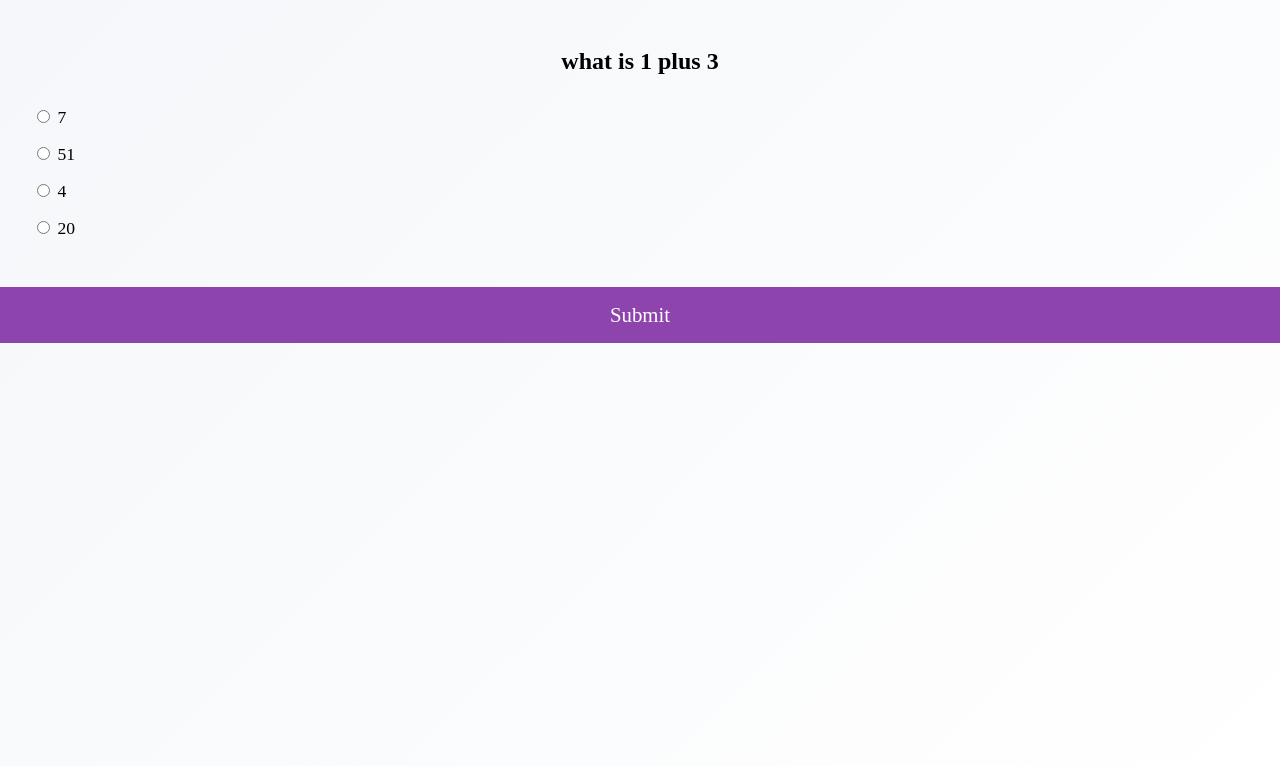
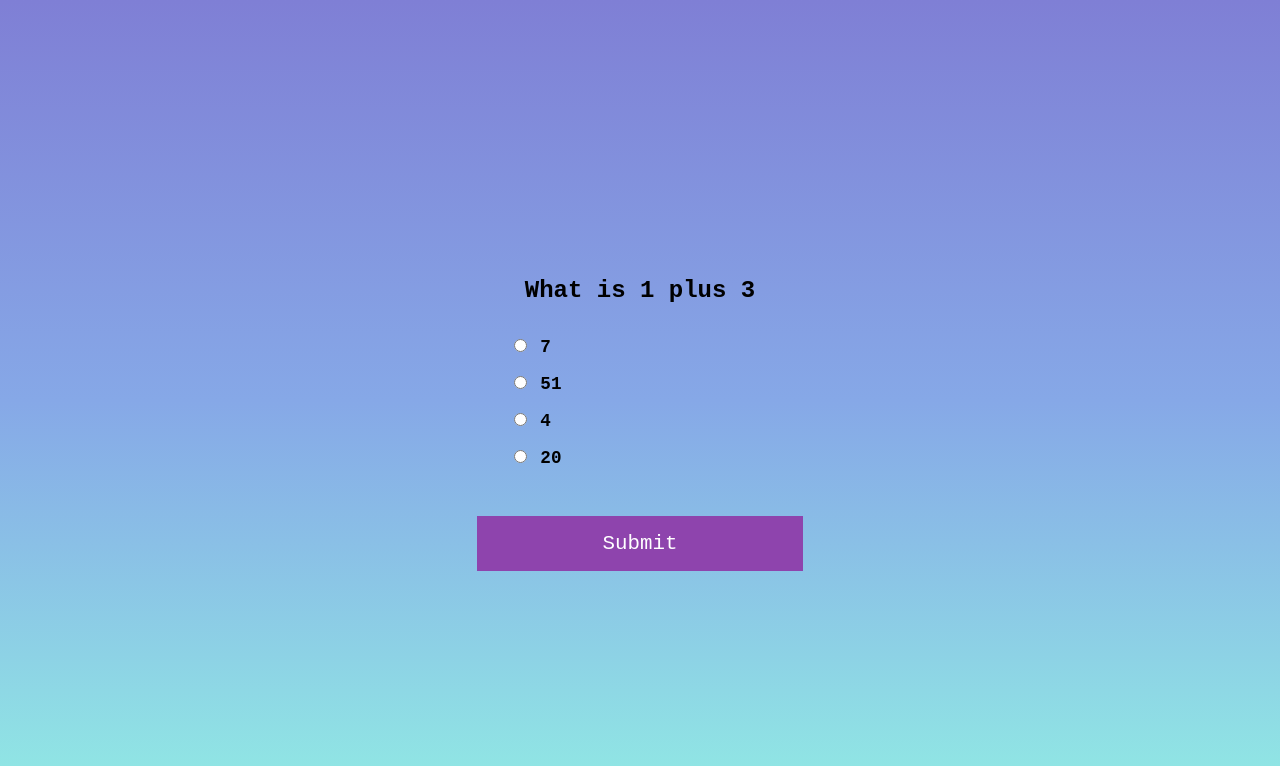
Before and after one commit to RiquelmeLopes/Quiz-Site, a plain HTML site: page index.html in a window 1280 px wide. Drawn offline with Linux system fonts and the light colour scheme.

Commit message:
style changes

```diff
--- a/script.js
+++ b/script.js
@@ -1,34 +1,34 @@
 const quizData = [
     {
-        question : "what is 1 plus 3",
+        question : "What is 1 plus 3",
         a: "7",
         b: "51",
         c: "4",
         d: "20",
         correct: "c",
     }, {
-        question: "what is 7 multiplied by 2",
+        question: "What is 7 multiplied by 2",
         a: "14",
         b: "11",
         c: "30",
         d: "20",
         correct: "a",
     }, {
-        question: "what is 3 minus 1",
+        question: "What is 3 minus 1",
         a: "4",
         b: "3",
         c: "2",
         d: "9",
         correct: "c",
     }, {
-        question: "what number is not a prime number",
+        question: "What number is not a prime number",
         a: "7",
         b: "13",
         c: "5",
         d: "20",
         correct: "d",
     }, {
-        question: "what is the integral of 1/x dx",
+        question: "What is the integral of 1/x dx",
         a: "ln x + c",
         b: "cos x + c",
         c: "sen x + c",
--- a/style.css
+++ b/style.css
@@ -3,9 +3,14 @@
 }
 
 body {
-    background-color: #ffffff;
-    background-image: linear-gradient(315deg, #ffffff 0%, #f5f7fa 100%);
-    font-family: 'Times New Roman', Times, serif;
+    background: #7F7FD5;  /* fallback for old browsers */
+    background: -webkit-linear-gradient(to top, #91EAE4, #86A8E7, #7F7FD5);  /* Chrome 10-25, Safari 5.1-6 */
+    background: linear-gradient(to top, #91EAE4, #86A8E7, #7F7FD5); /* W3C, IE 10+/ Edge, Firefox 16+, Chrome 26+, Opera 12+, Safari 7+ */
+    font-family: 'Courier New', monospace;
+    font-weight: bold;
+    display: flex;
+    align-items: center;
+    justify-content: center;
     margin: 0;
     min-height: 100vh;
 }
@@ -54,3 +59,7 @@ button {
     width: 100%;
     padding: 1rem;
 }
+
+button:hover {
+    background-color: #592a6d;
+}
```
